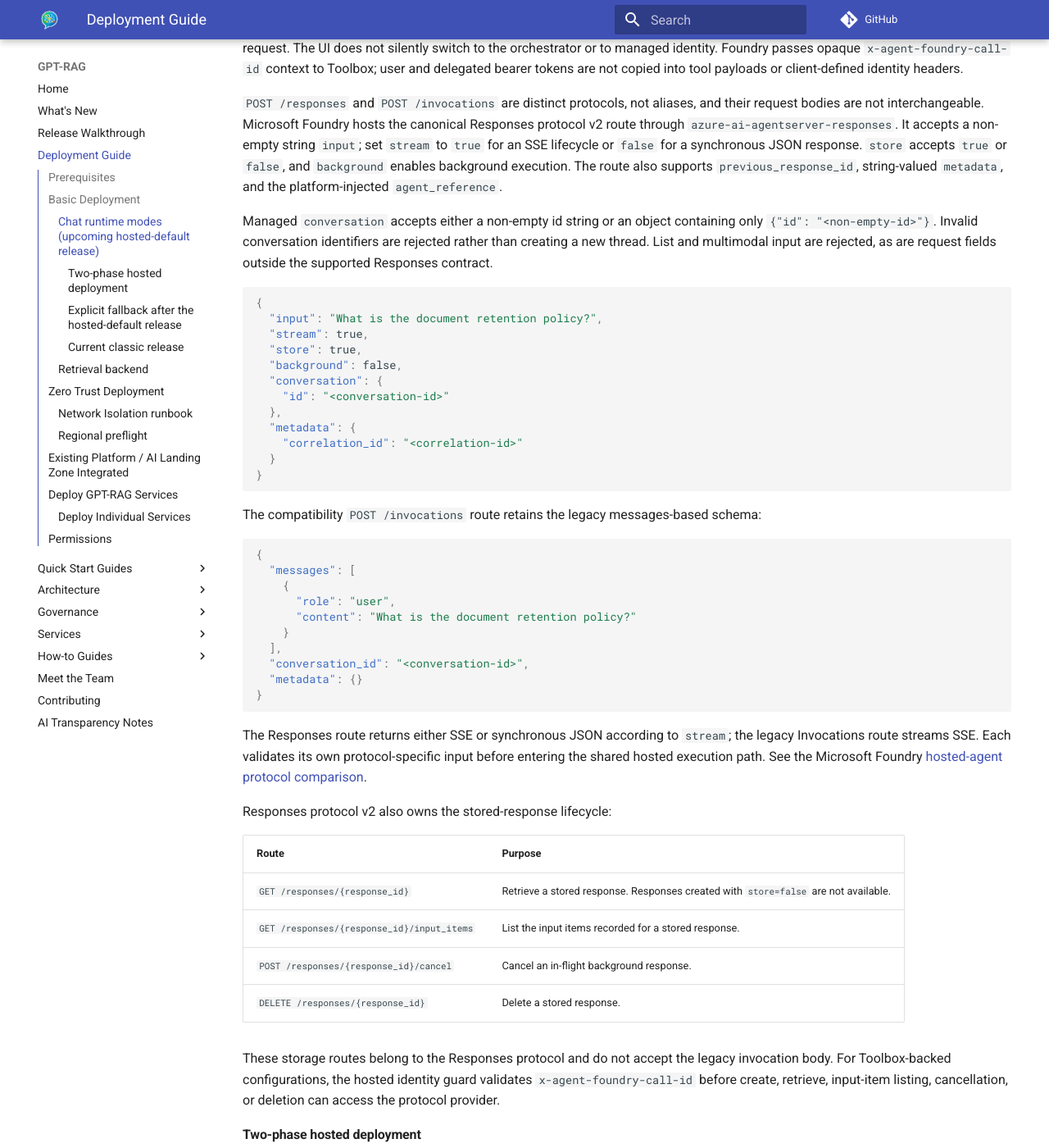
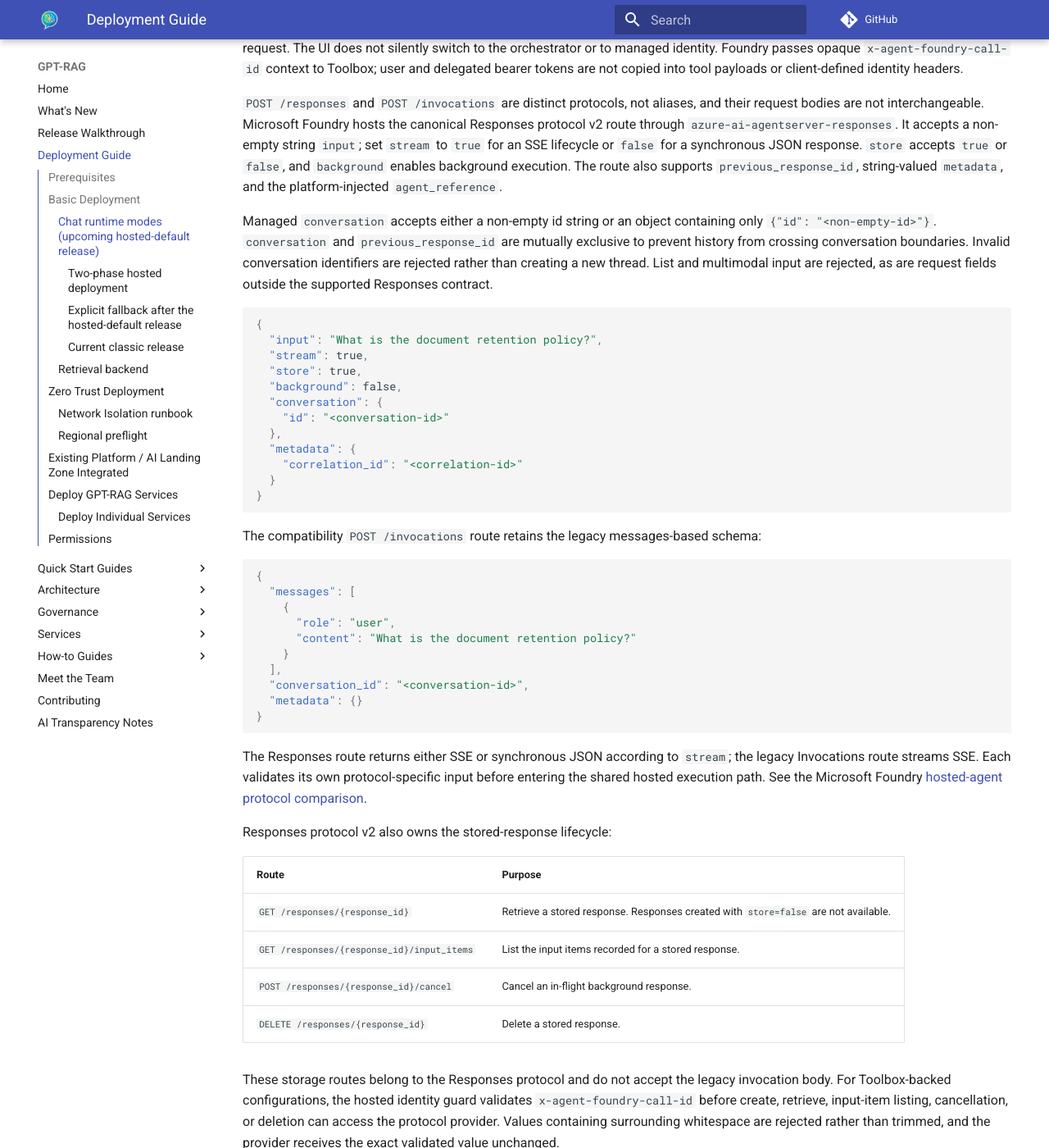
Before and after one commit to Azure/GPT-RAG, an MkDocs documentation site: the page built from docs/deploy.md, in a window 1280 px wide and 1400 px high, scrolled down 3068 px. Shown: the whole window at 82% size. Built offline with MkDocs 1.6.1 and Material for MkDocs 9.7.7, drawn with Linux system fonts in a browser that asks for light colours; comment, search, counter and statistics services are not loaded.

Commit message:
docs: clarify hosted history safeguards
Co-authored-by: Copilot App <223556219+Copilot@users.noreply.github.com>

Copilot-Session: b4d49bd7-6f4d-422b-8eae-a91f496562f8

````diff
--- a/docs/deploy.md
+++ b/docs/deploy.md
@@ -116,7 +116,7 @@ tokens are not copied into tool payloads or client-defined identity headers.
 
 `POST /responses` and `POST /invocations` are distinct protocols, not aliases, and their request bodies are not interchangeable. Microsoft Foundry hosts the canonical Responses protocol v2 route through `azure-ai-agentserver-responses`. It accepts a non-empty string `input`; set `stream` to `true` for an SSE lifecycle or `false` for a synchronous JSON response. `store` accepts `true` or `false`, and `background` enables background execution. The route also supports `previous_response_id`, string-valued `metadata`, and the platform-injected `agent_reference`.
 
-Managed `conversation` accepts either a non-empty id string or an object containing only `{"id": "<non-empty-id>"}`. Invalid conversation identifiers are rejected rather than creating a new thread. List and multimodal input are rejected, as are request fields outside the supported Responses contract.
+Managed `conversation` accepts either a non-empty id string or an object containing only `{"id": "<non-empty-id>"}`. `conversation` and `previous_response_id` are mutually exclusive to prevent history from crossing conversation boundaries. Invalid conversation identifiers are rejected rather than creating a new thread. List and multimodal input are rejected, as are request fields outside the supported Responses contract.
 
 ```json
 {
@@ -159,7 +159,7 @@ Responses protocol v2 also owns the stored-response lifecycle:
 | `POST /responses/{response_id}/cancel` | Cancel an in-flight background response. |
 | `DELETE /responses/{response_id}` | Delete a stored response. |
 
-These storage routes belong to the Responses protocol and do not accept the legacy invocation body. For Toolbox-backed configurations, the hosted identity guard validates `x-agent-foundry-call-id` before create, retrieve, input-item listing, cancellation, or deletion can access the protocol provider.
+These storage routes belong to the Responses protocol and do not accept the legacy invocation body. For Toolbox-backed configurations, the hosted identity guard validates `x-agent-foundry-call-id` before create, retrieve, input-item listing, cancellation, or deletion can access the protocol provider. Values containing surrounding whitespace are rejected rather than trimmed, and the provider receives the exact validated value unchanged.
 
 #### Two-phase hosted deployment
 
````
